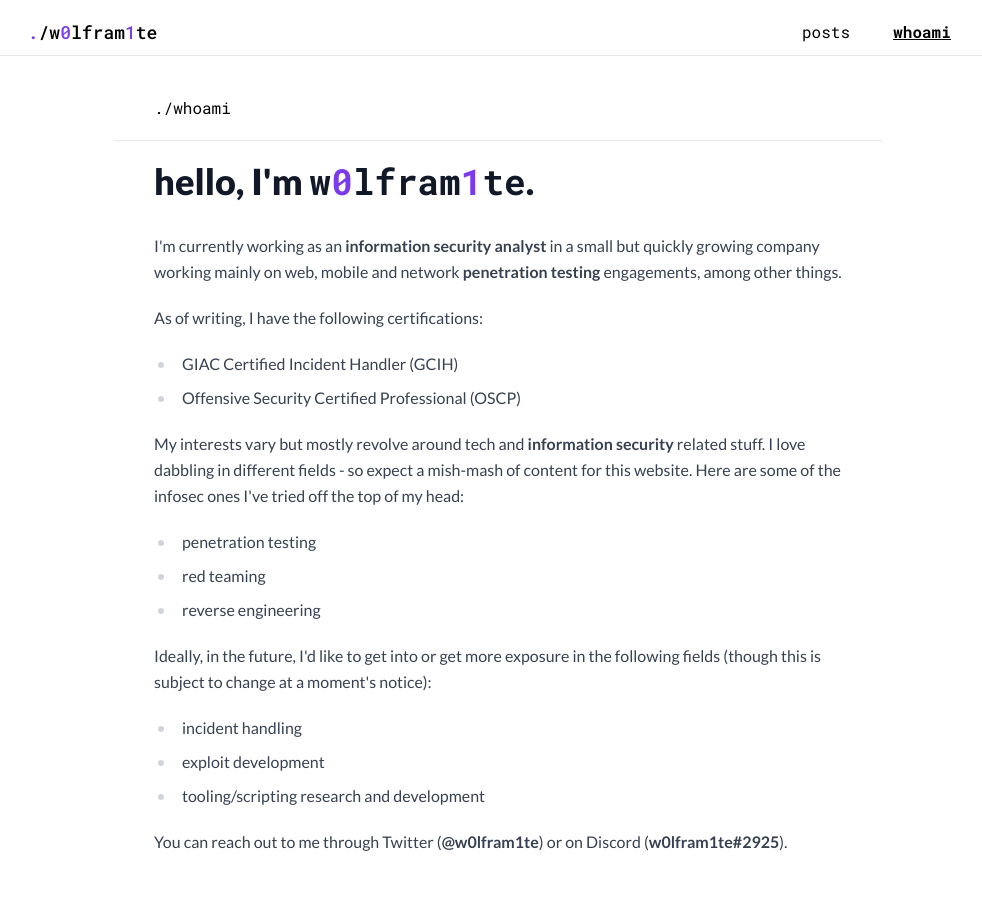
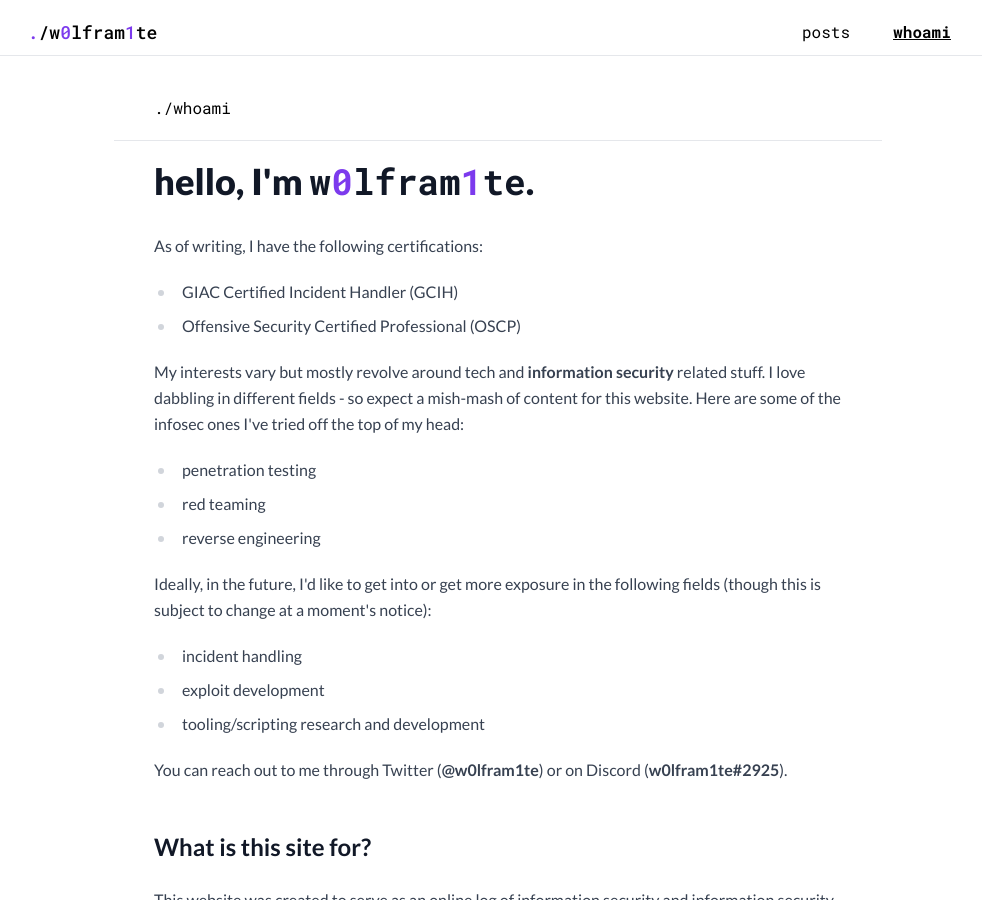
Before and after one commit to w0lfram1te/w0lfram1te.github.io, a Jekyll site: the page built from _pages/whoami.html, in a window 1280 px wide and 900 px high. Shown: the whole window, without its empty margins (142-1124 px from the left). Built offline with Jekyll 4.4.1, drawn with Linux system fonts in a browser that asks for light colours.

Commit message:
updated whoami

```diff
--- a/_pages/whoami.html
+++ b/_pages/whoami.html
@@ -4,8 +4,6 @@ title: whoami
 permalink: /whoami
 ---
 <h1>hello, I'm <span class=font-mono>w<span class=text-purple-600>0</span>lfram<span class=text-purple-600>1</span>te</span>.</h1>
-
-<p>I'm currently working as an <b>information security analyst</b> in a small but quickly growing company working mainly on web, mobile and network <b>penetration testing</b> engagements, among other things.</p>
 
 <p>As of writing, I have the following certifications:</p>
 
```
